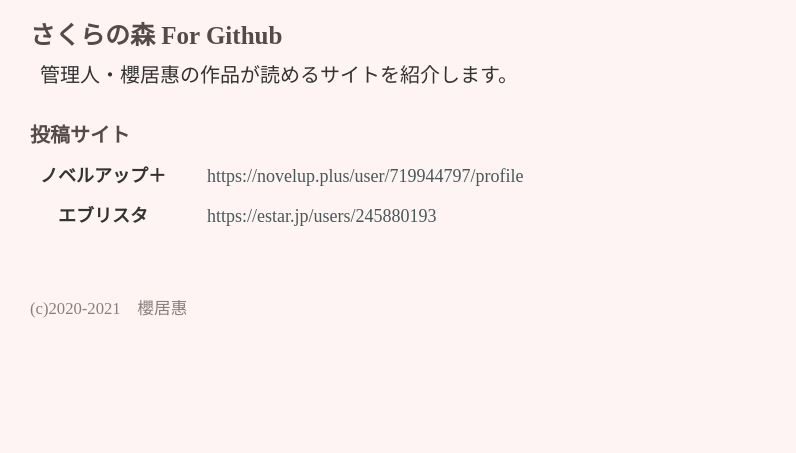
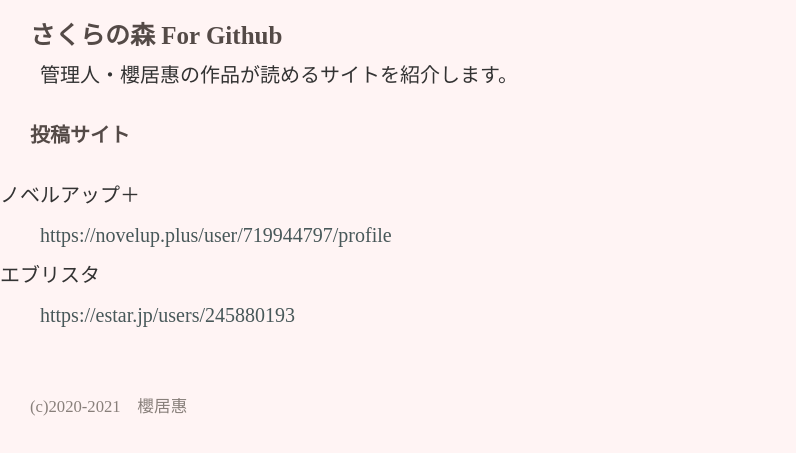
Before and after one commit to Sakurai-megumi/Sakurai-megumi.github.io, a plain HTML site: page index.html in a window 1280 px wide. Shown: the part 153-606 px from the top of the page, without its empty margins (0-796 px from the left). Drawn offline with Linux system fonts and the light colour scheme.

Commit message:
Update index.html

```diff
--- a/index.html
+++ b/index.html
@@ -38,14 +38,12 @@
 
           <h2>投稿サイト</h2>
 
-           <table>
-             <tr>
-               <th>ノベルアップ＋</th><td><a href="https://novelup.plus/user/719944797/profile">https://novelup.plus/user/719944797/profile</a></td>
-             </tr>
-             <tr>
-               <th>エブリスタ</th><td><a href="https://estar.jp/users/245880193">https://estar.jp/users/245880193</a></td>
-             </tr>
-           </table>
+           <dl>
+             <dt>ノベルアップ＋</dt>
+              <dd><a href="https://novelup.plus/user/719944797/profile">https://novelup.plus/user/719944797/profile</a></dd>
+             <dt>エブリスタ</dt>
+              <dd><a href="https://estar.jp/users/245880193">https://estar.jp/users/245880193</a></dd>
+           </dl>
         </div>
         </div>
       </div>
```
